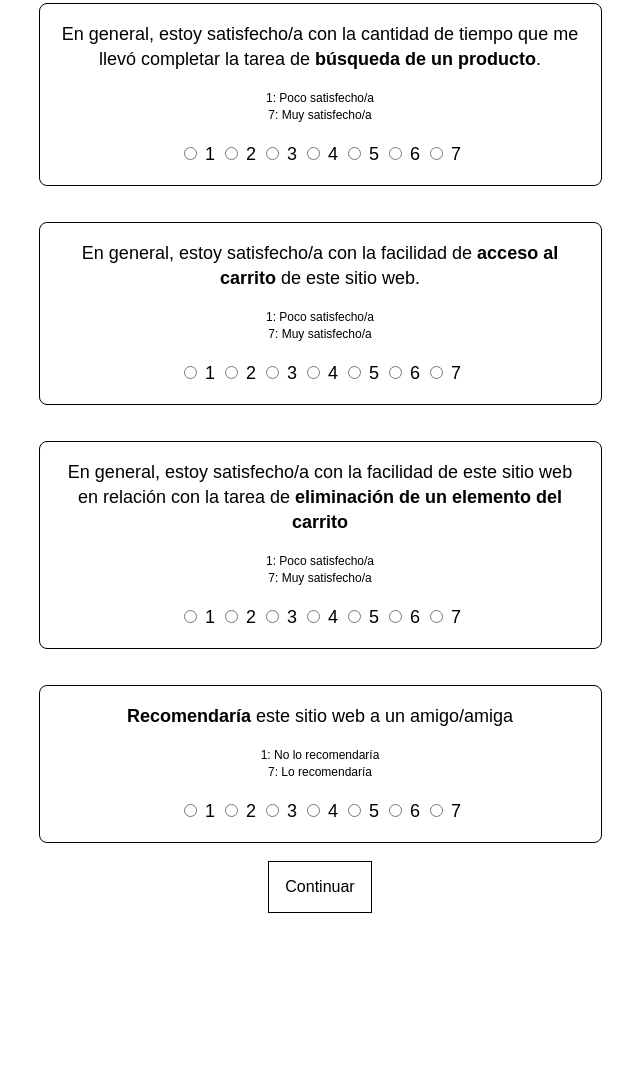
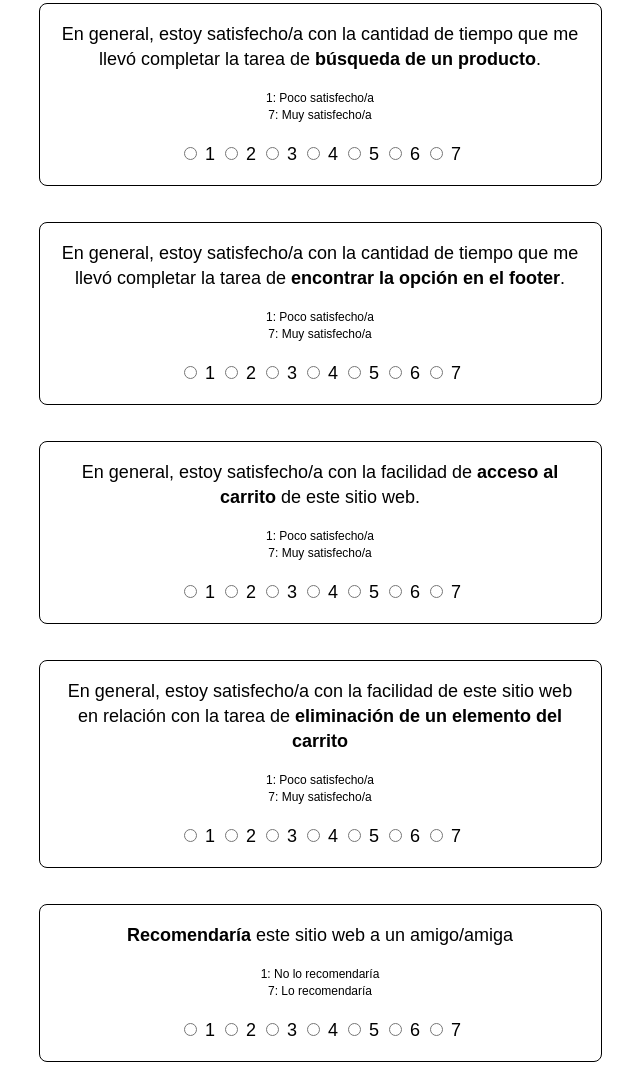
Before and after one commit to sofigbarbes/EShopper-prototipo-2024, a plain HTML site: page final_eshopper.html in a window 1280 px wide. Shown: the part 1316-2381 px from the top of the page, without its empty margins (320-960 px from the left). Before the commit the page ends 2237 px from the top, so only its background shows below. Drawn offline with Linux system fonts and the light colour scheme; a script that the page names is missing.

Commit message:
add question

```diff
--- a/final_eshopper.html
+++ b/final_eshopper.html
@@ -117,9 +117,8 @@
                 <input click_type="target" type="radio" name="task1_time" value="7"> 7</input>
             </div>
         </div>
-
         <div class="dato_container">
-            <div>En general, estoy satisfecho/a con la facilidad de <b>acceso al carrito</b> de este sitio web.</div>
+            <div>En general, estoy satisfecho/a con la cantidad de tiempo que me llevó completar la tarea de <b>encontrar la opción en el footer</b>.</div>
             <div class="valores_preguntas">
                 <div>1: Poco satisfecho/a</div>
                 <div>7: Muy satisfecho/a</div>
@@ -134,10 +133,9 @@
                 <input click_type="target" type="radio" name="task2_time" value="7"> 7</input>
             </div>
         </div>
+
         <div class="dato_container">
-            <div>En general, estoy satisfecho/a con la facilidad de este sitio web en relación con la tarea de
-                <b>eliminación de un elemento del carrito</b>
-            </div>
+            <div>En general, estoy satisfecho/a con la facilidad de <b>acceso al carrito</b> de este sitio web.</div>
             <div class="valores_preguntas">
                 <div>1: Poco satisfecho/a</div>
                 <div>7: Muy satisfecho/a</div>
@@ -150,6 +148,24 @@
                 <input click_type="target" type="radio" name="task3_time" value="5"> 5</input>
                 <input click_type="target" type="radio" name="task3_time" value="6"> 6</input>
                 <input click_type="target" type="radio" name="task3_time" value="7"> 7</input>
+            </div>
+        </div>
+        <div class="dato_container">
+            <div>En general, estoy satisfecho/a con la facilidad de este sitio web en relación con la tarea de
+                <b>eliminación de un elemento del carrito</b>
+            </div>
+            <div class="valores_preguntas">
+                <div>1: Poco satisfecho/a</div>
+                <div>7: Muy satisfecho/a</div>
+            </div>
+            <div>
+                <input click_type="target" type="radio" name="task4_time" value="1"> 1</input>
+                <input click_type="target" type="radio" name="task4_time" value="2"> 2</input>
+                <input click_type="target" type="radio" name="task4_time" value="3"> 3</input>
+                <input click_type="target" type="radio" name="task4_time" value="4"> 4</input>
+                <input click_type="target" type="radio" name="task4_time" value="5"> 5</input>
+                <input click_type="target" type="radio" name="task4_time" value="6"> 6</input>
+                <input click_type="target" type="radio" name="task4_time" value="7"> 7</input>
             </div>
         </div>
 
--- a/js/data_collection_ampl.js
+++ b/js/data_collection_ampl.js
@@ -119,5 +119,6 @@ function finish_page_data () {
   sessionStorage.setItem('q_task1_time', document.querySelector('input[name="task1_time"][checked]').getAttribute('value'))
   sessionStorage.setItem('q_task2_time', document.querySelector('input[name="task2_time"][checked]').getAttribute('value'))
   sessionStorage.setItem('q_task3_time', document.querySelector('input[name="task3_time"][checked]').getAttribute('value'))
+  sessionStorage.setItem('q_task4_time', document.querySelector('input[name="task4_time"][checked]').getAttribute('value'))
   sessionStorage.setItem('q_recommend', document.querySelector('input[name="recommend"][checked]').getAttribute('value'))
 }
--- a/js/data_sending.js
+++ b/js/data_sending.js
@@ -75,6 +75,7 @@ function submit_data () {
     current_participant.set('q_task1_time', sessionStorage.getItem('q_task1_time'))
     current_participant.set('q_task2_time', sessionStorage.getItem('q_task2_time'))
     current_participant.set('q_task3_time', sessionStorage.getItem('q_task3_time'))
+    current_participant.set('q_task4_time', sessionStorage.getItem('q_task4_time'))
     current_participant.set('q_recommend', sessionStorage.getItem('q_recommend'))
 
 
```
Also changed, not shown: final_eshopper_dark.html (+21 -5 lines).
